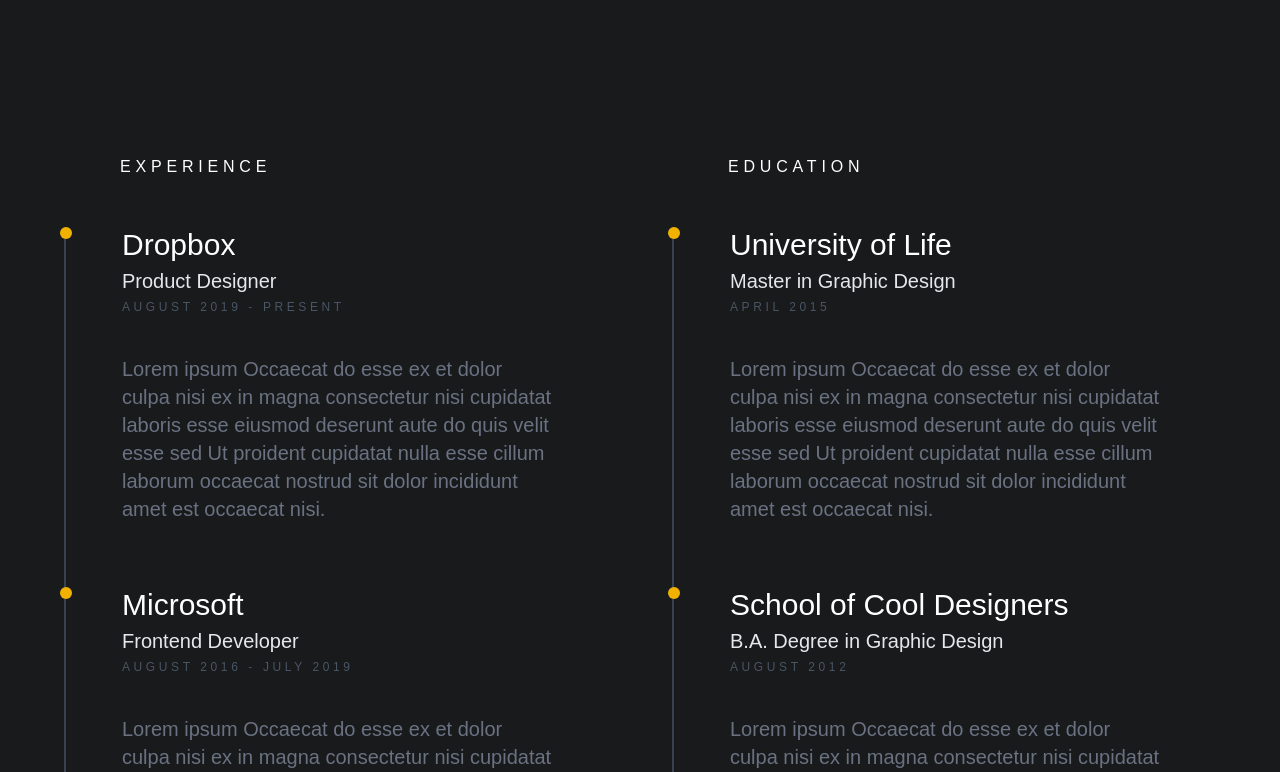
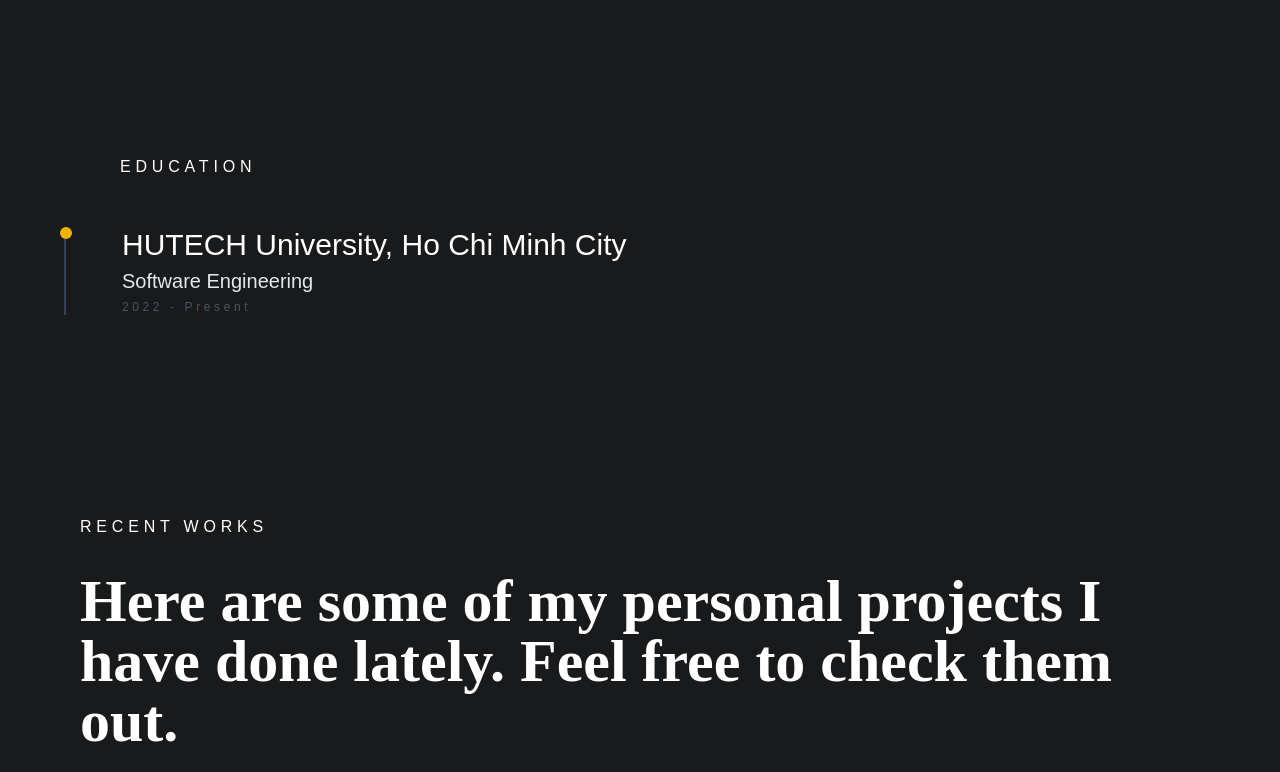
Before and after one commit to NguynKng/My-Porfolio, a React (Vite) app: page / in a window 1280 px wide. Shown: the part 2025-2797 px from the top of the page. Built offline with nearby package versions, Linux system fonts and the light colour scheme.

Commit message:
fix about site

```diff
--- a/src/components/About.tsx
+++ b/src/components/About.tsx
@@ -1,35 +1,9 @@
 export default function About() {
-  const experienceData = [
-    {
-      company: "Dropbox",
-      position: "Product Designer",
-      duration: "AUGUST 2019 - PRESENT",
-      description:
-        "Lorem ipsum Occaecat do esse ex et dolor culpa nisi ex in magna consectetur nisi cupidatat laboris esse eiusmod deserunt aute do quis velit esse sed Ut proident cupidatat nulla esse cillum laborum occaecat nostrud sit dolor incididunt amet est occaecat nisi.",
-    },
-    {
-      company: "Microsoft",
-      position: "Frontend Developer",
-      duration: "AUGUST 2016 - JULY 2019",
-      description:
-        "Lorem ipsum Occaecat do esse ex et dolor culpa nisi ex in magna consectetur nisi cupidatat laboris esse eiusmod deserunt aute do quis velit esse sed Ut proident cupidatat nulla esse cillum laborum occaecat nostrud sit dolor incididunt amet est occaecat nisi.",
-    }
-  ];
-
   const educationData = [
     {
-      company: "University of Life",
-      position: "Master in Graphic Design",
-      duration: "APRIL 2015",
-      description:
-        "Lorem ipsum Occaecat do esse ex et dolor culpa nisi ex in magna consectetur nisi cupidatat laboris esse eiusmod deserunt aute do quis velit esse sed Ut proident cupidatat nulla esse cillum laborum occaecat nostrud sit dolor incididunt amet est occaecat nisi.",
-    },
-    {
-      company: "School of Cool Designers",
-      position: "B.A. Degree in Graphic Design",
-      duration: "AUGUST 2012",
-      description:
-        "Lorem ipsum Occaecat do esse ex et dolor culpa nisi ex in magna consectetur nisi cupidatat laboris esse eiusmod deserunt aute do quis velit esse sed Ut proident cupidatat nulla esse cillum laborum occaecat nostrud sit dolor incididunt amet est occaecat nisi.",
+      company: "HUTECH University, Ho Chi Minh City",
+      position: "Software Engineering",
+      duration: "2022 - Present",
     }
   ];
 
@@ -67,22 +41,7 @@
 
       {/* Experience & Education */}
       <div className="max-w-6xl mx-auto mt-20 py-20 flex flex-col lg:flex-row gap-16">
-        <div className="lg:w-1/2">
-          <h1 className="tracking-[0.3em] text-white px-6 lg:px-14">EXPERIENCE</h1>
-          <div className="mt-12 border-l-2 border-gray-700 relative space-y-16">
-            {experienceData.map((item, index) => (
-              <div key={index} className="relative px-6 lg:px-14 ">
-                <div className="absolute -left-1.5 top-0 w-3 h-3 bg-yellow-500 rounded-full"></div>
-                <h1 className="text-white text-2xl md:text-3xl">{item.company}</h1>
-                <h2 className="text-gray-200 text-lg md:text-xl mt-1">{item.position}</h2>
-                <h2 className="tracking-[0.3em] text-gray-600 text-xs mt-1">{item.duration}</h2>
-                <p className="text-gray-500 mt-6 md:mt-10 max-w-2xl text-lg md:text-xl">{item.description}</p>
-              </div>
-            ))}
-          </div>
-        </div>
-
-        <div className="lg:w-1/2">
+        <div className="w-full">
           <h1 className="tracking-[0.3em] text-white px-6 lg:px-14">EDUCATION</h1>
           <div className="mt-12 border-l-2 border-gray-700 relative space-y-16">
             {educationData.map((item, index) => (
@@ -91,7 +50,6 @@
                 <h1 className="text-white text-2xl md:text-3xl">{item.company}</h1>
                 <h2 className="text-gray-200 text-lg md:text-xl mt-1">{item.position}</h2>
                 <h2 className="tracking-[0.3em] text-gray-600 text-xs mt-1">{item.duration}</h2>
-                <p className="text-gray-500 mt-6 md:mt-10 max-w-2xl text-lg md:text-xl">{item.description}</p>
               </div>
             ))}
           </div>
```
